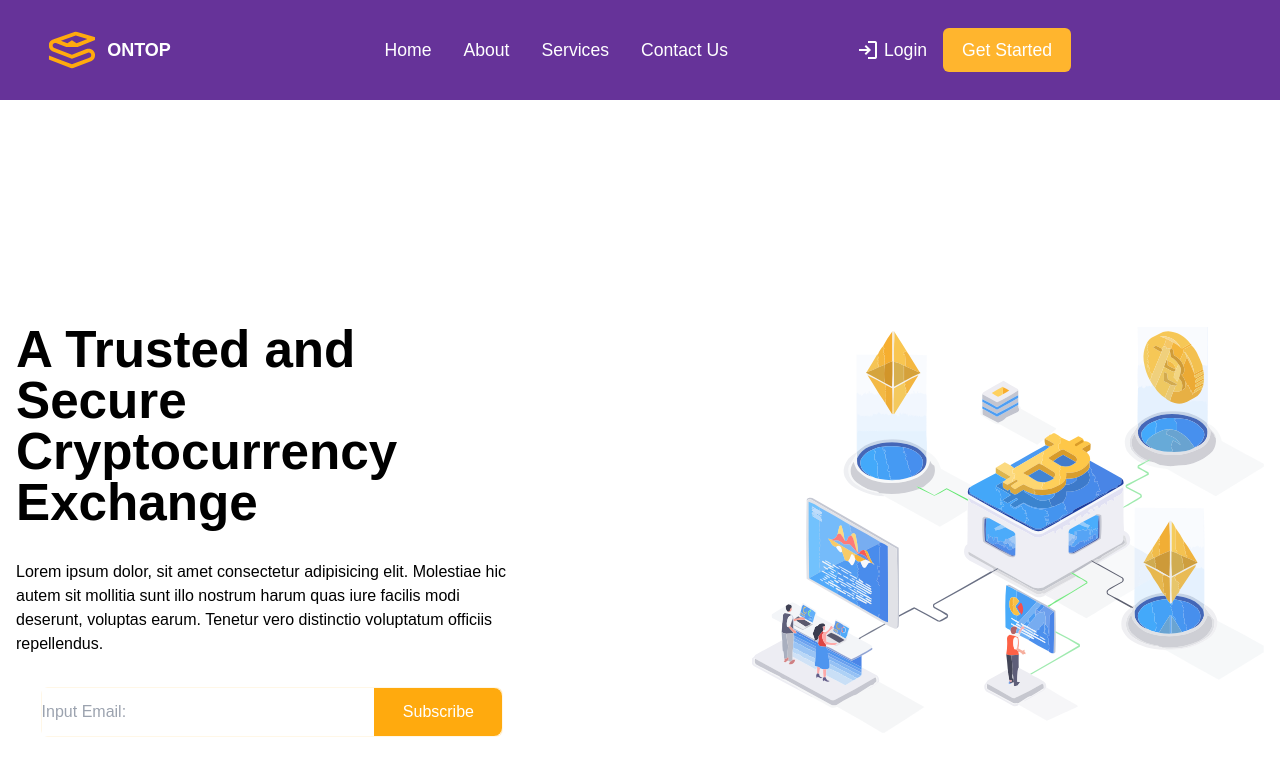
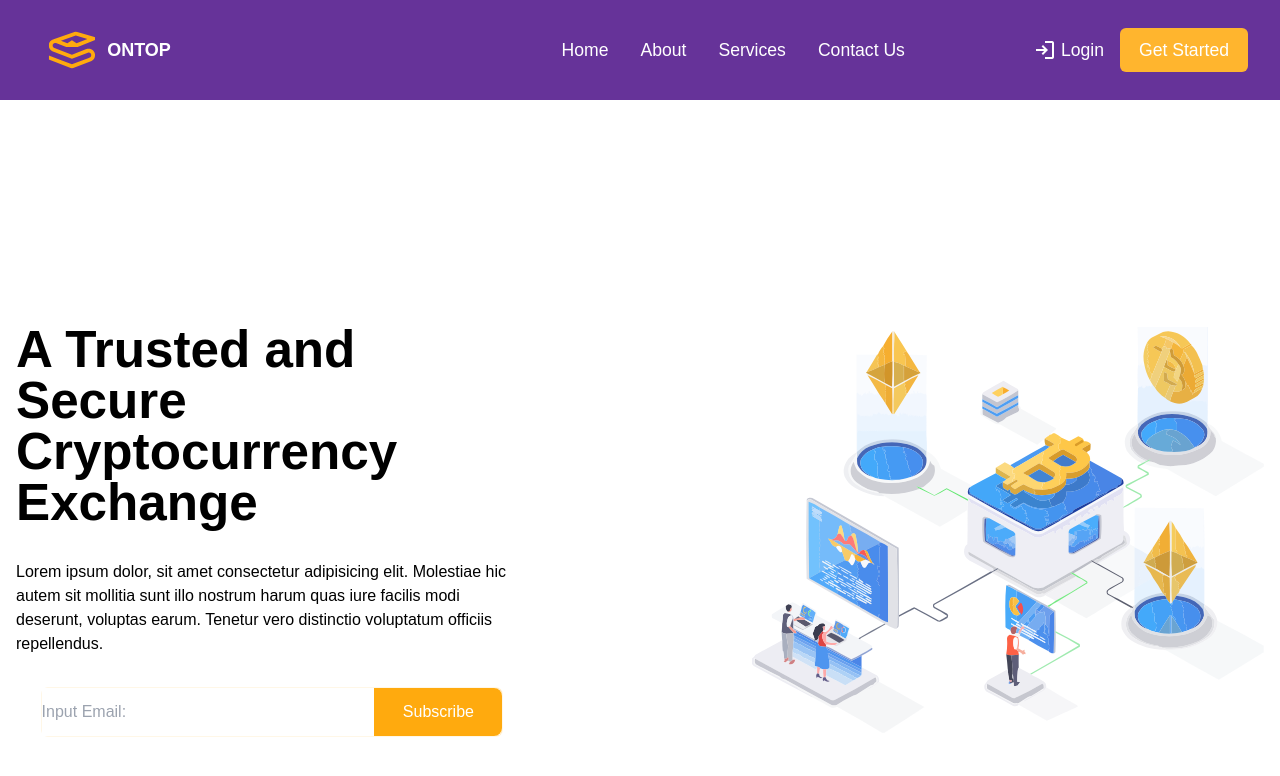
Before and after one commit to Ebiperre/Ontop, a React (Vite) app: page / in a window 1280 px wide. Shown: the top 776 px of the page. Built offline with nearby package versions, Linux system fonts and the light colour scheme; a web font is replaced by a local one.

Commit message:
marquee amd mobile nav fixes

```diff
--- a/src/components/Navbar/Navbar.module.css
+++ b/src/components/Navbar/Navbar.module.css
@@ -99,6 +99,8 @@ section {
 
     .nav_list {
         display: flex;
+        flex: 1;
+        justify-content: flex-end;
         gap: 8rem;
     }
 
--- a/src/containers/HomePageContainer/marque.module.css
+++ b/src/containers/HomePageContainer/marque.module.css
@@ -1,5 +1,5 @@
 :root {
-    --marquee-speed: 30s;
+    --marquee-speed: 20s;
     --marquee-hover-transition-speed: 0.7s;
     --marquee-fade-edges: 30%;
   }
@@ -39,10 +39,6 @@
   .marquee section {
     display: flex;
     gap: 3rem;
-    -webkit-animation: animate-marquee var(--marquee-speed) ease-in-out alternate-reverse;
-    animation: animate-marquee var(--marquee-speed) ease-in-out infinite alternate-reverse ;
-    transition: var(--marquee-hover-transition-speed) margin-left ease-in-out;
-    will-change: transform, margin-left;
   }
 
   .marquee section div {
@@ -55,6 +51,10 @@
     padding: 1rem 2rem;
     text-align: center;
     gap: 1rem;
+    -webkit-animation: animate-marquee var(--marquee-speed) ease-in-out alternate-reverse;
+    animation: animate-marquee var(--marquee-speed) ease-in-out infinite alternate-reverse ;
+    transition: var(--marquee-hover-transition-speed) margin-left ease-in-out;
+    will-change: transform, margin-left;
   }
 
   .marquee div span {
@@ -71,7 +71,7 @@
     font-size: 3vw;
   }
 
-  .marquee:hover > section {
+  .marquee:hover > section div {
     -webkit-animation-play-state: paused;
     animation-play-state: paused;
   }
```
